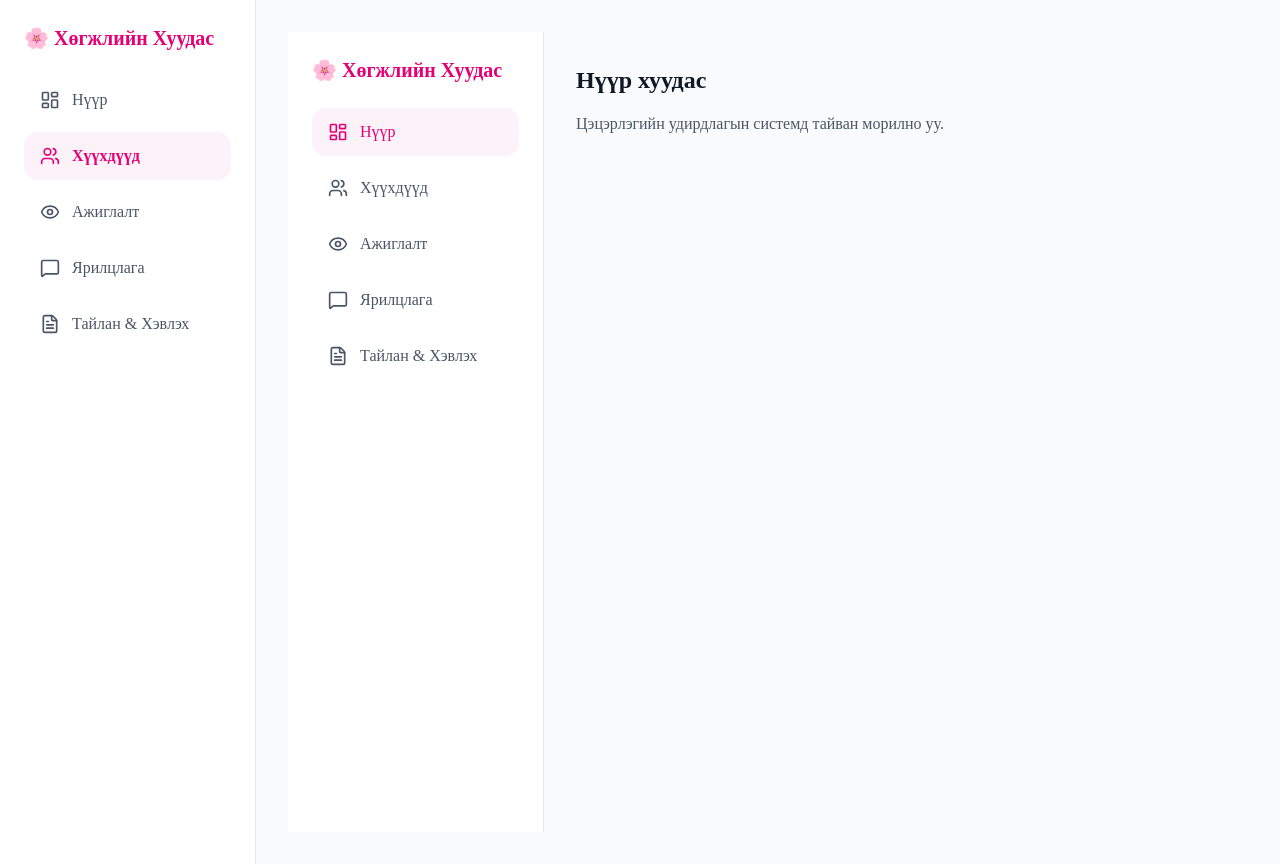
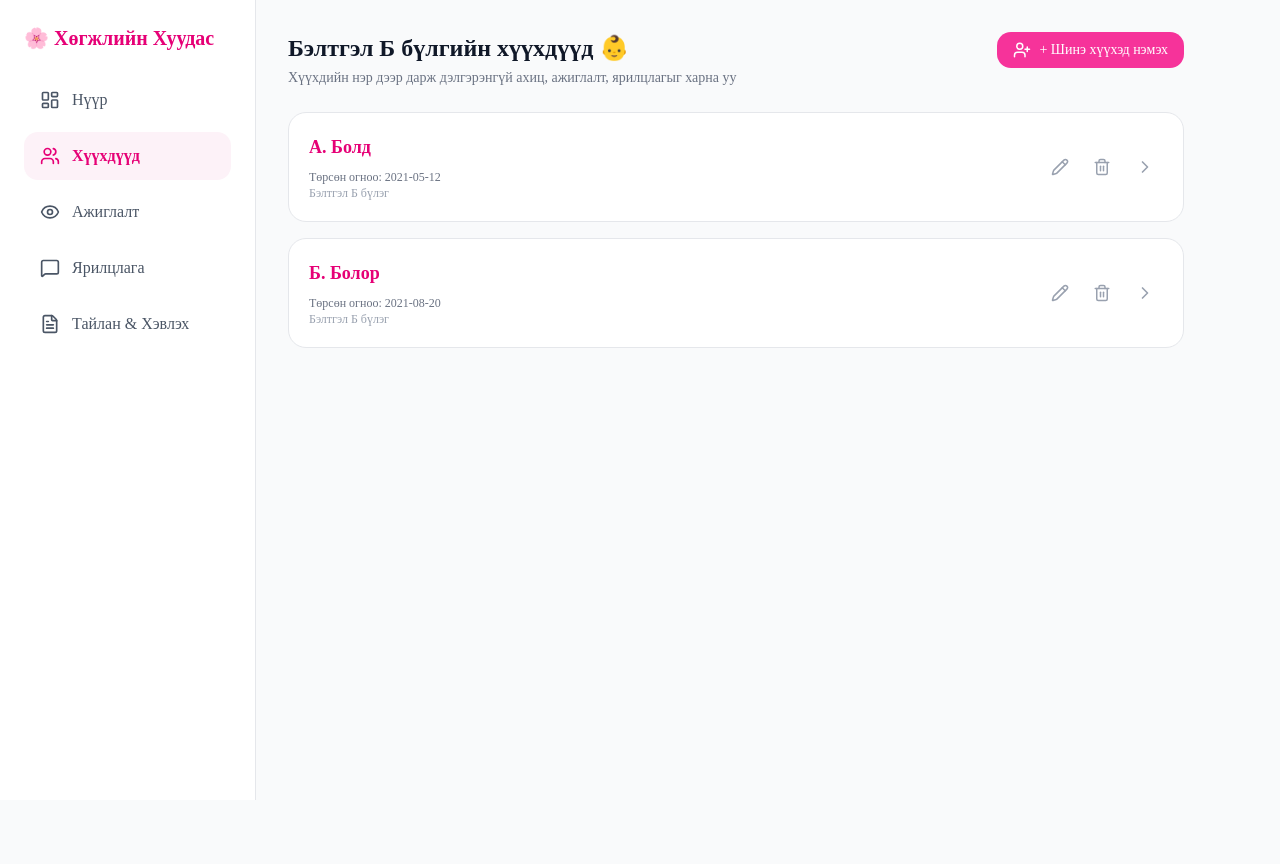
Before and after one commit to munkhtuya9508-cell/kindergarten-app, a Next.js app: page /children in a window 1280 px wide. After the commit the page ends 800 px from the top, so only its background shows below. Built offline with nearby package versions, Linux system fonts and the light colour scheme.

Commit message:
Remove duplicated sidebar from pages

```diff
--- a/app/children/page.tsx
+++ b/app/children/page.tsx
@@ -1,65 +1,94 @@
 "use client";
 
+import { useState } from "react";
+import { Pencil, Trash2, ChevronRight, UserPlus } from "lucide-react";
 import Link from "next/link";
-import { LayoutDashboard, Users, Eye, MessageSquare, FileText } from "lucide-react";
 
-export default function HomePage() {
+export default function ChildrenPage() {
+  const [children, setChildren] = useState([
+    { id: "1", name: "А. Болд", dob: "2021-05-12", group: "Бэлтгэл Б бүлэг" },
+    { id: "2", name: "Б. Болор", dob: "2021-08-20", group: "Бэлтгэл Б бүлэг" },
+  ]);
+
+  const handleDelete = (e: React.MouseEvent, id: string, name: string) => {
+    e.stopPropagation();
+    if (confirm(`${name}-г устгахдаа суртай байна уу?`)) {
+      setChildren(children.filter((child) => child.id !== id));
+    }
+  };
+
+  const handleEdit = (e: React.MouseEvent, child: any) => {
+    e.stopPropagation();
+    const newName = prompt("Шинэ нэрийг оруулна уу:", child.name);
+    if (newName && newName.trim() !== "") {
+      setChildren(
+        children.map((c) => (c.id === child.id ? { ...c, name: newName } : c))
+      );
+    }
+  };
+
   return (
-    <div className="flex min-h-screen bg-gray-50">
-      {/* Хажуугийн Цэс (Sidebar) */}
-      <aside className="w-64 bg-white border-r border-gray-200 p-6 flex flex-col gap-6">
-        <h1 className="text-xl font-bold text-pink-600 flex items-center gap-2">
-          🌸 Хөгжлийн Хуудас
-        </h1>
+    <div className="max-w-4xl">
+      <div className="flex justify-between items-start mb-6">
+        <div>
+          <h1 className="text-2xl font-bold text-gray-900 flex items-center gap-2">
+            Бэлтгэл Б бүлгийн хүүхдүүд 👶
+          </h1>
+          <p className="text-gray-500 text-sm mt-1">
+            Хүүхдийн нэр дээр дарж дэлгэрэнгүй ахиц, ажиглалт, ярилцлагыг харна уу
+          </p>
+        </div>
+        <button className="bg-pink-500 hover:bg-pink-600 text-white px-4 py-2 rounded-xl text-sm font-medium flex items-center gap-2 transition">
+          <UserPlus size={18} />
+          + Шинэ хүүхэд нэмэх
+        </button>
+      </div>
 
-        <nav className="flex flex-col gap-2">
-          <Link
-            href="/"
-            className="flex items-center gap-3 px-4 py-3 text-pink-600 bg-pink-50 rounded-xl font-medium"
+      <div className="space-y-4">
+        {children.map((child) => (
+          <div
+            key={child.id}
+            className="border border-gray-200 rounded-2xl p-5 flex items-center justify-between hover:shadow-md transition bg-white"
           >
-            <LayoutDashboard size={20} />
-            <span>Нүүр</span>
-          </Link>
+            <div>
+              <h3 className="text-lg font-semibold text-pink-600">
+                {child.name}
+              </h3>
+              <p className="text-gray-500 text-xs mt-2">
+                Төрсөн огноо: {child.dob}
+              </p>
+              <p className="text-gray-400 text-xs">{child.group}</p>
+            </div>
 
-          <Link
-            href="/children"
-            className="flex items-center gap-3 px-4 py-3 text-gray-600 hover:bg-pink-50 hover:text-pink-600 rounded-xl transition"
-          >
-            <Users size={20} />
-            <span>Хүүхдүүд</span>
-          </Link>
+            <div className="flex items-center gap-2">
+              <button
+                type="button"
+                onClick={(e) => handleEdit(e, child)}
+                className="p-2 text-gray-400 hover:text-blue-600 hover:bg-blue-50 rounded-lg transition"
+                title="Засах"
+              >
+                <Pencil size={18} />
+              </button>
 
-          <Link
-            href="/observations"
-            className="flex items-center gap-3 px-4 py-3 text-gray-600 hover:bg-pink-50 hover:text-pink-600 rounded-xl transition"
-          >
-            <Eye size={20} />
-            <span>Ажиглалт</span>
-          </Link>
+              <button
+                type="button"
+                onClick={(e) => handleDelete(e, child.id, child.name)}
+                className="p-2 text-gray-400 hover:text-red-600 hover:bg-red-50 rounded-lg transition"
+                title="Устгах"
+              >
+                <Trash2 size={18} />
+              </button>
 
-          <Link
-            href="/interviews"
-            className="flex items-center gap-3 px-4 py-3 text-gray-600 hover:bg-pink-50 hover:text-pink-600 rounded-xl transition"
-          >
-            <MessageSquare size={20} />
-            <span>Ярилцлага</span>
-          </Link>
-
-          <Link
-            href="/reports"
-            className="flex items-center gap-3 px-4 py-3 text-gray-600 hover:bg-pink-50 hover:text-pink-600 rounded-xl transition"
-          >
-            <FileText size={20} />
-            <span>Тайлан & Хэвлэх</span>
-          </Link>
-        </nav>
-      </aside>
-
-      {/* Үндсэн Нүүр хуудасны контент */}
-      <main className="flex-1 p-8">
-        <h1 className="text-2xl font-bold text-gray-900 mb-4">Нүүр хуудас</h1>
-        <p className="text-gray-600">Цэцэрлэгийн удирдлагын системд тайван морилно уу.</p>
-      </main>
+              <Link
+                href={`/children/${child.id}`}
+                className="p-2 text-gray-400 hover:text-gray-600"
+              >
+                <ChevronRight size={20} />
+              </Link>
+            </div>
+          </div>
+        ))}
+      </div>
     </div>
   );
 }
--- a/app/page.tsx
+++ b/app/page.tsx
@@ -1,6 +1,6 @@
 export default function HomePage() {
   return (
-    <div>
+    <div className="max-w-4xl">
       <h1 className="text-2xl font-bold text-gray-900 mb-4">Нүүр хуудас 🏠</h1>
       <p className="text-gray-600">
         Цэцэрлэгийн ахиц хөгжлийн системд тавтай морилно уу. Зүүн талын цэснээс сонголтоо хийнэ үү.
```
